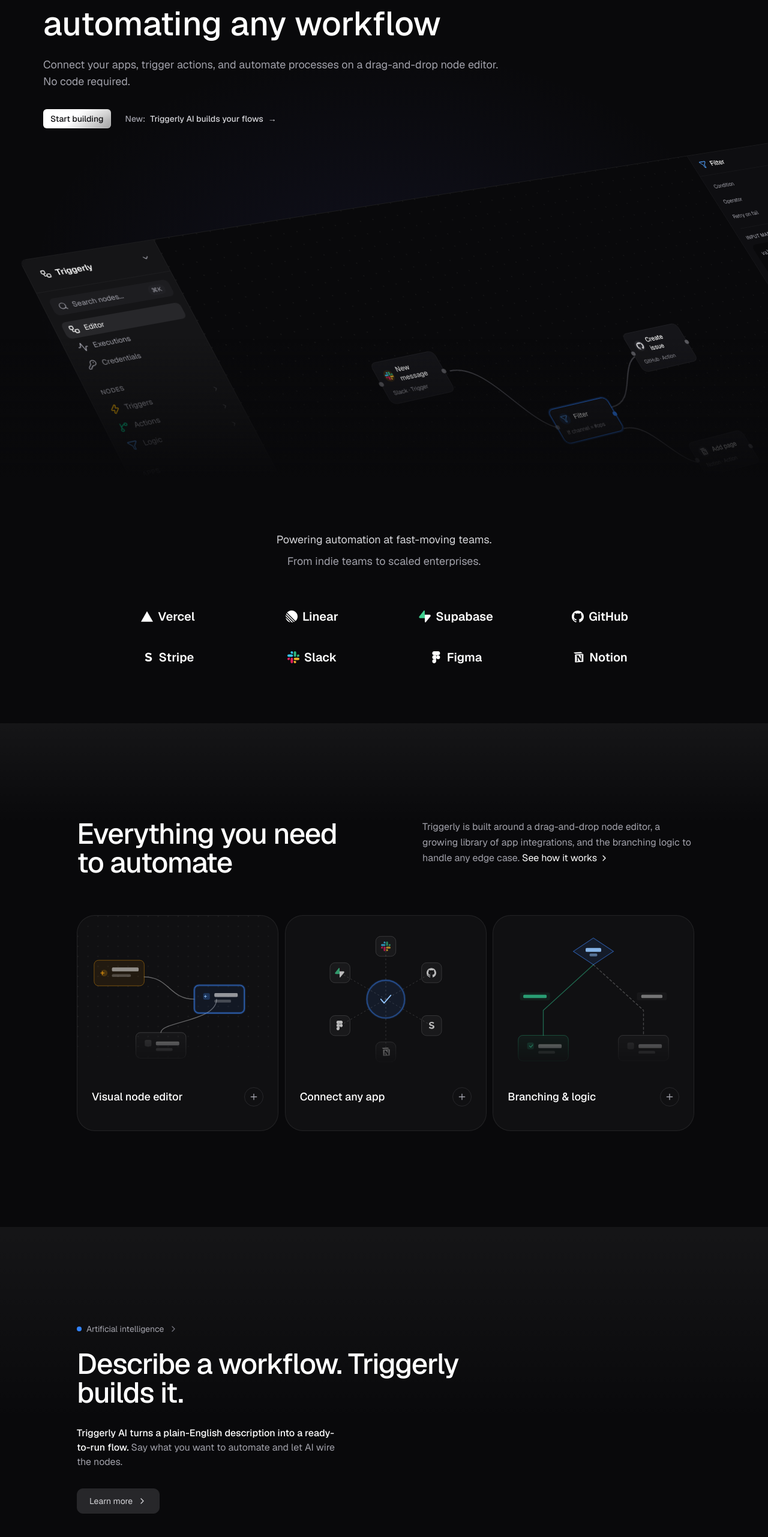
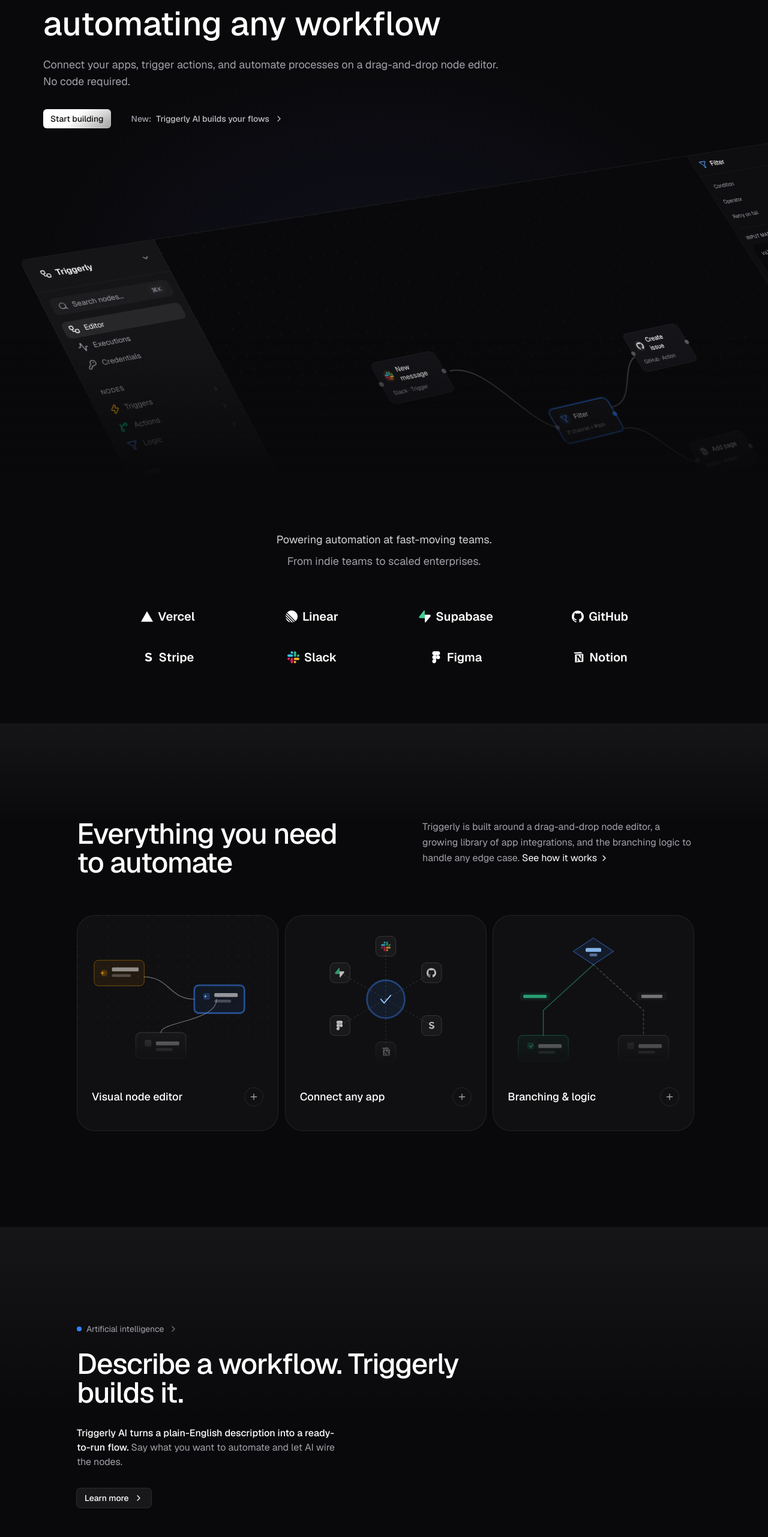
Before and after one commit to abdulrahman-sde/ui-abdulrahman-dev, a Next.js app: page /templates/triggerly in a window 1280 px wide. Shown: the part 229-2792 px from the top of the page at 60% size. Built offline with nearby package versions, Linux system fonts and the light colour scheme.

Commit message:
fix(triggerly): add registryDependencies, replace all raw buttons with shadcn Button

```diff
--- a/components/templates/triggerly/sections/ai-section.tsx
+++ b/components/templates/triggerly/sections/ai-section.tsx
@@ -1,5 +1,6 @@
 import * as motion from "motion/react-client"
 import { ChevronRight, Check, Zap, ArrowRight, Webhook } from "lucide-react"
+import { Button } from "@/components/ui/button"
 import { Stripe } from "../svgs/stripe"
 import { Notion } from "../svgs/notion"
 import { Slack } from "../svgs/slack"
@@ -30,10 +31,11 @@ export function AISection() {
             className="text-muted-foreground max-w-md mb-8">
             <span className="text-foreground font-medium">Triggerly AI turns a plain-English description into a ready-to-run flow.</span> Say what you want to automate and let AI wire the nodes.
           </motion.p>
-          <motion.button initial={{ opacity: 0, y: 20 }} whileInView={{ opacity: 1, y: 0 }} viewport={{ once: true }} transition={{ duration: 0.6, delay: 0.3 }}
-            className="px-5 py-2.5 bg-secondary text-card-foreground rounded-lg border border-secondary hover:bg-muted transition-colors text-sm flex items-center gap-2 mb-16">
-            Learn more <ChevronRight className="w-4 h-4" />
-          </motion.button>
+          <motion.div initial={{ opacity: 0, y: 20 }} whileInView={{ opacity: 1, y: 0 }} viewport={{ once: true }} transition={{ duration: 0.6, delay: 0.3 }}>
+            <Button variant="outline" className="mb-16" asChild>
+              <a href="#">Learn more <ChevronRight className="w-4 h-4" /></a>
+            </Button>
+          </motion.div>
           <motion.div initial={{ opacity: 0, y: 40 }} whileInView={{ opacity: 1, y: 0 }} viewport={{ once: true }} transition={{ duration: 0.8, delay: 0.4 }}
             className="flex justify-center mb-24">
             <div className="mockup-wrapper">
@@ -98,9 +100,9 @@ export function AISection() {
                       <span className="text-card-foreground text-sm font-medium">3 nodes, 2 branches</span>
                     </div>
                     <p className="text-muted-foreground text-xs mb-4">AI suggestion confidence: 94%. Click to apply this flow to your workspace.</p>
-                    <button className="w-full flex items-center justify-center gap-2 bg-secondary/50 hover:bg-muted/50 text-card-foreground text-sm py-2.5 rounded-md transition-colors">
+                    <Button variant="secondary" className="w-full">
                       <Check className="w-4 h-4" /> Apply flow
-                    </button>
+                    </Button>
                   </div>
                 </div>
               </div>
@@ -119,9 +121,9 @@ export function AISection() {
                       <span className="text-muted-foreground/50">Custom nodes</span>
                     </div>
                     <div className="flex items-center gap-2">
-                      <button className="flex items-center gap-1.5 border border-secondary/60 text-muted-foreground text-sm px-3 py-1.5 rounded-full hover:bg-secondary/30 transition-colors"><Webhook className="w-3.5 h-3.5" /> Webhook</button>
-                      <button className="flex items-center gap-1.5 border border-secondary/60 text-muted-foreground text-sm px-3 py-1.5 rounded-full hover:bg-secondary/30 transition-colors"><Notion className="w-3.5 h-3.5" /> Database</button>
-                      <button className="flex items-center gap-1.5 border border-secondary/60 text-muted-foreground text-sm px-3 py-1.5 rounded-full hover:bg-secondary/30 transition-colors"><Zap className="w-3.5 h-3.5" /> HTTP</button>
+                      <Button variant="outline" size="sm" className="rounded-full"><Webhook className="w-3.5 h-3.5" /> Webhook</Button>
+                      <Button variant="outline" size="sm" className="rounded-full"><Notion className="w-3.5 h-3.5" /> Database</Button>
+                      <Button variant="outline" size="sm" className="rounded-full"><Zap className="w-3.5 h-3.5" /> HTTP</Button>
                     </div>
                   </div>
                 </div>
--- a/components/templates/triggerly/sections/cta-section.tsx
+++ b/components/templates/triggerly/sections/cta-section.tsx
@@ -1,3 +1,5 @@
+import { Button } from "@/components/ui/button";
+
 export function CTASection() {
   return (
     <section className="py-24 px-6 bg-background">
@@ -7,12 +9,8 @@ export function CTASection() {
             Automate the busywork. Ship the work that matters.
           </h2>
           <div className="flex items-center gap-3">
-            <button className="px-5 py-2.5 border border-secondary text-foreground font-medium rounded-lg hover:bg-muted transition-colors text-sm">
-              Contact sales
-            </button>
-            <button className="px-5 py-2.5 bg-primary text-primary-foreground font-medium rounded-lg hover:brightness-90 transition-all text-sm">
-              Get started
-            </button>
+            <Button variant="outline">Contact sales</Button>
+            <Button>Get started</Button>
           </div>
         </div>
       </div>
--- a/components/templates/triggerly/sections/editor-mockup.tsx
+++ b/components/templates/triggerly/sections/editor-mockup.tsx
@@ -1,5 +1,6 @@
 import type React from "react"
 import * as motion from "motion/react-client"
+import { Button } from "@/components/ui/button"
 import {
   Workflow, Activity, KeyRound, ChevronDown, ChevronRight,
   Zap, GitBranch, Filter, Play, Plus, Search,
@@ -109,9 +110,9 @@ export function EditorMockup() {
               <div><span className="text-muted-foreground">ts</span><span className="text-muted-foreground">: </span><span className="text-emerald-300">{`{{message.ts}}`}</span></div>
             </div>
           </div>
-          <button className="w-full flex items-center justify-center gap-2 border border-secondary/60 text-muted-foreground hover:text-card-foreground hover:border-muted text-xs py-2 rounded-md transition-colors">
+          <Button variant="outline" size="sm" className="w-full text-xs">
             <Plus className="w-3.5 h-3.5" /> Add condition
-          </button>
+          </Button>
         </div>
         <div className="px-4 py-3 border-t border-border/50">
           <div className="flex items-center gap-2 text-xs text-muted-foreground">
--- a/components/templates/triggerly/sections/hero.tsx
+++ b/components/templates/triggerly/sections/hero.tsx
@@ -4,6 +4,7 @@ import { useState, useEffect } from "react";
 import * as motion from "motion/react-client";
 import { EditorMockup } from "./editor-mockup";
 import { Button } from "@/components/ui/button";
+import { ChevronRight } from "lucide-react";
 
 export function Hero() {
   const [yOffset, setYOffset] = useState(0);
@@ -79,10 +80,12 @@ export function Hero() {
               <Button asChild>
                 <a href="#">Start building</a>
               </Button>
-              <button className="text-card-foreground font-medium hover:text-foreground transition-colors flex items-center gap-2 text-sm">
-                <span className="text-muted-foreground">New:</span> Triggerly AI builds your flows
-                <span aria-hidden="true">→</span>
-              </button>
+              <Button variant="ghost" size="sm" asChild>
+                <a href="#">
+                  <span className="text-muted-foreground">New:</span> Triggerly AI builds your flows
+                  <ChevronRight className="w-4 h-4" />
+                </a>
+              </Button>
             </motion.div>
           </div>
         </div>
--- a/components/templates/triggerly/sections/workflows-section.tsx
+++ b/components/templates/triggerly/sections/workflows-section.tsx
@@ -13,6 +13,7 @@ import {
   MessageSquare,
   LayoutGrid,
 } from "lucide-react";
+import { Button } from "@/components/ui/button";
 import { Slack } from "../svgs/slack";
 import { GitHub } from "../svgs/github";
 import { Stripe } from "../svgs/stripe";
@@ -308,9 +309,9 @@ export function WorkflowsSection() {
                           {card.title}
                         </p>
                       </div>
-                      <button className="flex-shrink-0 w-8 h-8 rounded-full border border-secondary flex items-center justify-center text-muted-foreground hover:text-card-foreground hover:border-muted transition-colors">
+                      <Button variant="outline" size="icon">
                         <Plus className="w-4 h-4" />
-                      </button>
+                      </Button>
                     </div>
                   </div>
                 </div>
@@ -319,20 +320,12 @@ export function WorkflowsSection() {
           </div>
         </div>
         <div className="flex items-center justify-center gap-2 mt-8">
-          <button
-            onClick={scrollLeft}
-            disabled={scrollPosition === 0}
-            className="w-10 h-10 rounded-full border border-secondary flex items-center justify-center text-muted-foreground hover:text-foreground hover:border-muted transition-colors disabled:opacity-30 disabled:cursor-not-allowed"
-          >
+          <Button variant="outline" size="icon" onClick={scrollLeft} disabled={scrollPosition === 0}>
             <ChevronLeft className="w-5 h-5" />
-          </button>
-          <button
-            onClick={scrollRight}
-            disabled={scrollPosition >= carouselCards.length - 4}
-            className="w-10 h-10 rounded-full border border-secondary flex items-center justify-center text-muted-foreground hover:text-foreground hover:border-muted transition-colors disabled:opacity-30 disabled:cursor-not-allowed"
-          >
+          </Button>
+          <Button variant="outline" size="icon" onClick={scrollRight} disabled={scrollPosition >= carouselCards.length - 4}>
             <ChevronRight className="w-5 h-5" />
-          </button>
+          </Button>
         </div>
       </div>
     </section>
--- a/lib/registry/build-registry-item.ts
+++ b/lib/registry/build-registry-item.ts
@@ -82,6 +82,7 @@ const METAS: Record<string, TemplateMeta> = {
     description:
       "A Linear-inspired dark landing page with 3D dashboard mockup, AI agents integration showcase, project timeline visualization, workflow carousel, and feature cards. Built with Motion and Tailwind CSS v4.",
     dependencies: ["lucide-react", "motion"],
+    registryDependencies: ["button"],
   },
   xero: {
     name: "xero",
```
